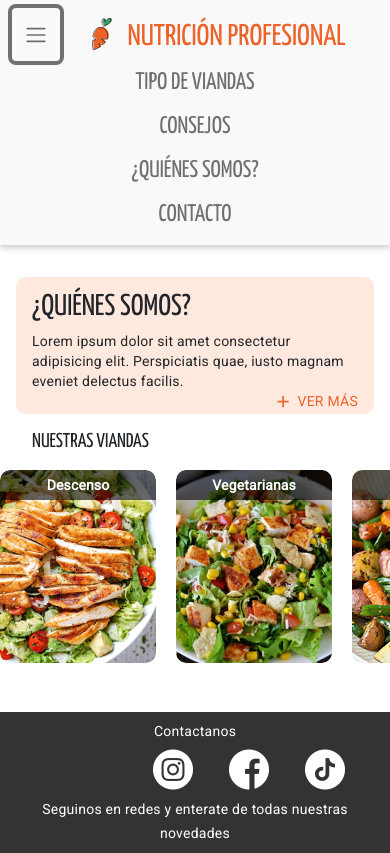
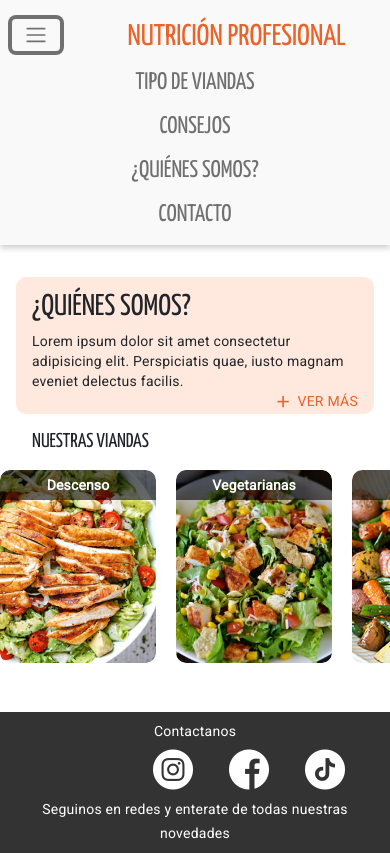
Before and after one commit to GermanStevssel/np, a website: page index.html in a window 390 px wide. Both pictures are taken after a click on the button "Toggle navigation". Drawn offline with nearby package versions, Linux system fonts and the light colour scheme; files whose address does not match are found by name.

Commit message:
cambios en el tituloSecundario

```diff
--- a/index.html
+++ b/index.html
@@ -37,14 +37,9 @@
             aria-controls="navbarNav" aria-expanded="false" aria-label="Toggle navigation">
             <span class="navbar-toggler-icon"></span>
           </button>
-          <a class="navbar-brand" href="index.html">
+          <a class="navbar-brand" href="index.html" data-animation="aparecerArriba">
             <div class="d-flex logo">
-                <img
-                    src="img/logo/Zanahoria.svg"
-                    alt="Logo de Nutrición Profesional"
-                    width="19.12"
-                    height="33.17" class="d-inline-block align-text-top">
-                <h1 class="titulo ms-3">NUTRICIÓN PROFESIONAL</h1>
+                <h1 class="tituloSecundario">NUTRICIÓN PROFESIONAL</h1>
             </div>
           </a>
         </div>
--- a/js/main.js
+++ b/js/main.js
@@ -28,8 +28,7 @@
 
   // Mostrar 2do logo
   $('.navbar-toggler').click(() => {
-    console.log('mostrar 2do logo')
-    $('.contLogo>a').toggle("slow")
+    $('.contLogo>a').addClass('visible')
     $('.logo__index').toggle('fast')
   })
 
--- a/scss/base/_reset.scss
+++ b/scss/base/_reset.scss
@@ -16,3 +16,8 @@
   letter-spacing: 0.25px;
   margin-bottom: 0;
 }
+
+.visible {
+  visibility: visible;
+  opacity: 1;
+}
--- a/scss/components/_modal.scss
+++ b/scss/components/_modal.scss
@@ -71,9 +71,4 @@
       transition-delay: 0.2s;
     }
   }
-
-  .visible {
-    visibility: visible;
-    opacity: 1;
-  }
 }
--- a/scss/secciones/_nav.scss
+++ b/scss/secciones/_nav.scss
@@ -24,15 +24,34 @@
       .contLogo {
         display: flex;
         justify-content: left;
+        align-items: center;
         width: 100%;
 
         a {
-          display: none;
+          visibility: hidden;
           flex: 1;
 
           .logo {
             justify-content: center;
+            height: 33.16px;
             align-items: flex-end;
+
+            .tituloSecundario {
+              @extend %titulo;
+              margin-left: 2.194rem;
+            }
+          }
+
+          &[data-animation="aparecerArriba"] {
+            opacity: 0;
+            transform: translate(15%, 15%);
+            transition: all 0.35s linear;
+          }
+
+          &[data-animation="aparecerArriba"].visible {
+            transform: none;
+            transition-delay: 0.2s;
+            opacity: 1
           }
         }
       }
```
Also changed, not shown: css/style.css.
